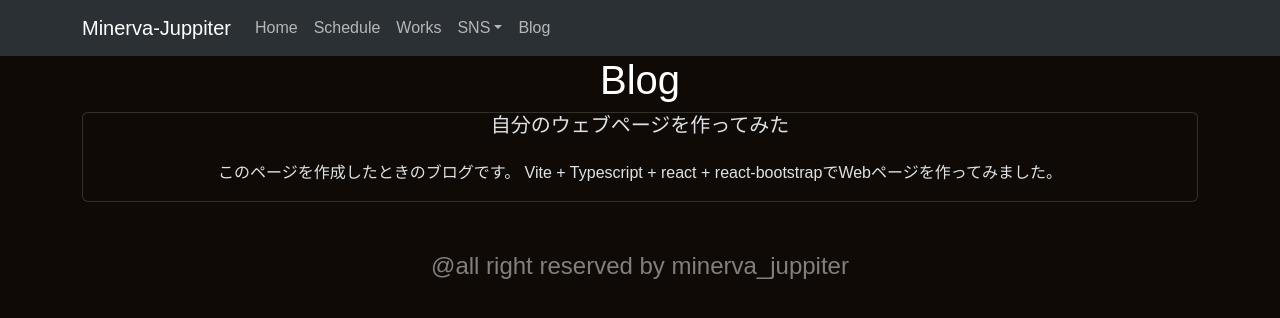
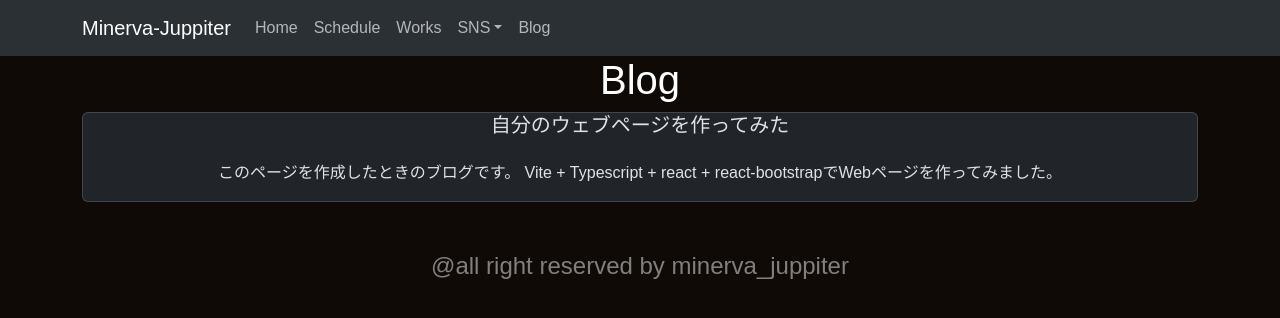
Before and after one commit to minerva-jupiter/minerva-juppiter-home, a React (Vite) app: page /Blog in a window 1280 px wide. Shown: the top 318 px of the page. Built offline with nearby package versions, Linux system fonts and the light colour scheme; a web font is replaced by a local one.

Commit message:
delete scss

```diff
--- a/src/AppRoutes.tsx
+++ b/src/AppRoutes.tsx
@@ -9,7 +9,6 @@ import Schedule from "./Schedule";
 import Works from "./Works";
 import Blog from "./Blog";
 import Footer from "./Footer";
-import "./scss/custom.scss";
 import "./style.css";
 
   const AppRoutes = () => {
--- a/src/scss/custom.scss
+++ /dev/null
@@ -1,17 +0,0 @@
-@import "../node_modules/bootstrap/scss/bootstrap";
-
-$enable-dark-mode: true;
-
-:root{
-    --bs-body-bg: #0f0a05;
-    --bs-tertiary-bg: #0f0a05;
-    --bs-secondary-bg: #0f0a05;
-}
-
-
-@include color-mode(dark) {
-  .element {
-    background-color: var(--bs-body-bg);
-    flood-color: var(--bs-body-bg);
-  }
-}
```
